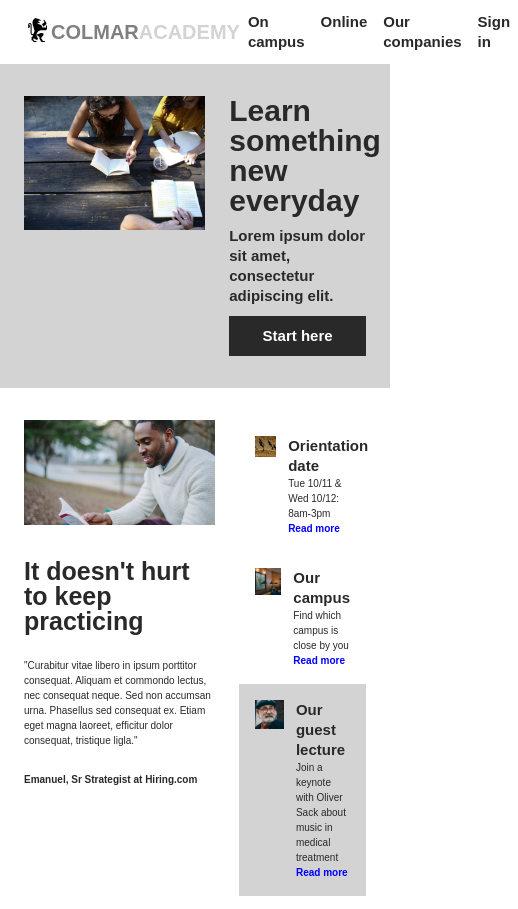
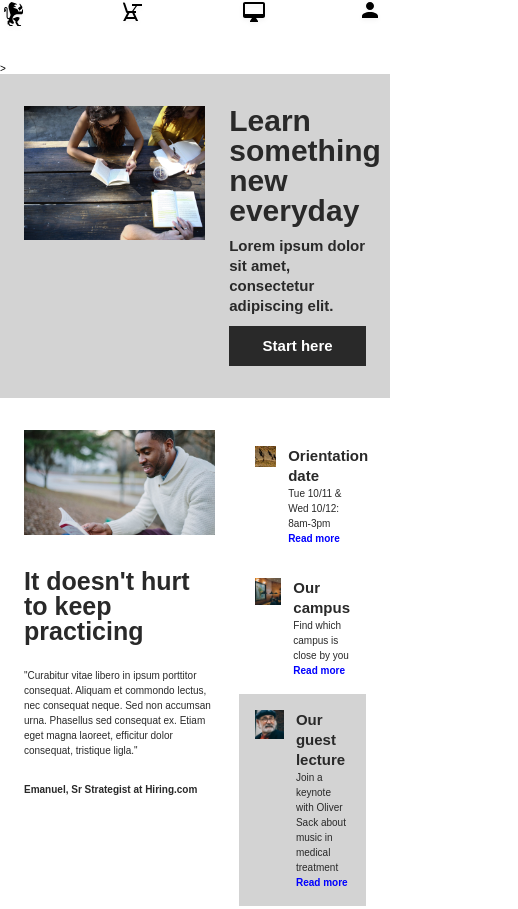
Before and after one commit to IkeCairns/capstone, a plain HTML site: page index.html in a window 390 px wide. Shown: the top 909 px of the page, 518 px wide, since content can reach past the window. Drawn offline with Linux system fonts and the light colour scheme.

Commit message:
23/04/2019 responsive@1

```diff
--- a/index.html
+++ b/index.html
@@ -9,8 +9,9 @@
 <body>
 
   <!-- Header -->
-  <div id='header'>
-    <div id='ic-logo'>
+  <header>
+    <div class='desktop'>
+      <div class='ic-logo'>
         <img src="./resources/images/ic-logo.svg" alt="ic-logo">
       </div>
       <h3><span class='grey'>COLMAR</span><span class='light-grey'>ACADEMY</span></h3>
@@ -21,6 +22,21 @@
         <li><h4>Sign in</h4></li>
       </ul>
     </div>
+    <div class='mobile'>
+      <div class='ic'>
+        <img src="./resources/images/ic-logo.svg" alt="ic-logo">
+      </div>
+      <div class='ic'>
+        <img src="./resources/images/ic-on-campus.svg" alt="ic-on-campus">
+      </div>
+      <div class='ic'>
+        <img src="./resources/images/ic-online.svg" alt="ic-online">
+      </div>
+      <div class='ic'>
+        <img src="./resources/images/ic-login.svg" alt="">
+      </div>
+    </div>
+  </header>>
 
   <!-- Learn -->
   <div class='content learn'>
--- a/resources/css/style.css
+++ b/resources/css/style.css
@@ -55,30 +55,49 @@ p {
 }
 
 /* Header */
-#header {
+header .desktop{
   display: flex;
   height: 3.2rem;
   align-items: center;
   padding: 1.6rem 2.4rem;
 }
 
-#ic-logo {
+header .desktop .ic-logo {
   width: 3.2rem;
   height: 3.2rem;
 }
 
-#header h3 {
+header .desktop h3 {
   flex-grow: 1;
   font-weight: bold;
 }
 
-#header ul{
+header .desktop ul{
   display: flex;
 }
 
-#header ul li {
+header .desktop ul li {
   margin-right: 0.8rem;
   margin-left: 0.8rem;
+}
+
+header .mobile {
+  display: none;
+}
+
+@media only screen and (max-width: 480px) {
+  header .desktop {
+    display: none;
+  }
+  header .mobile {
+    display: flex;
+    justify-content: space-between;
+    height: 6.4rem;
+  }
+  header .mobile .ic {
+    width: 3.2rem;
+    height: 3.2rem;
+  }
 }
 
 /* Content */
```
Lines whose indentation alone changed are shown as unchanged.
